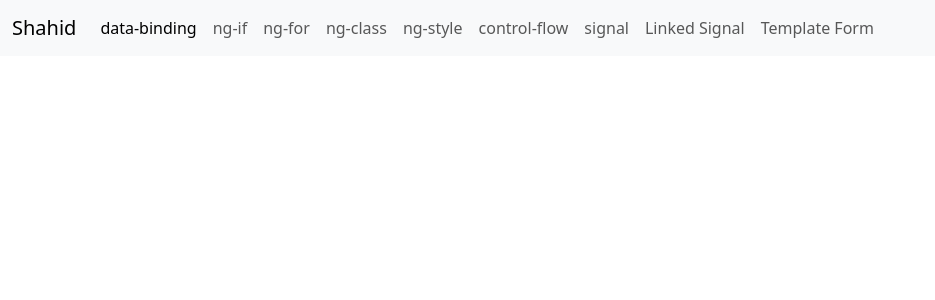
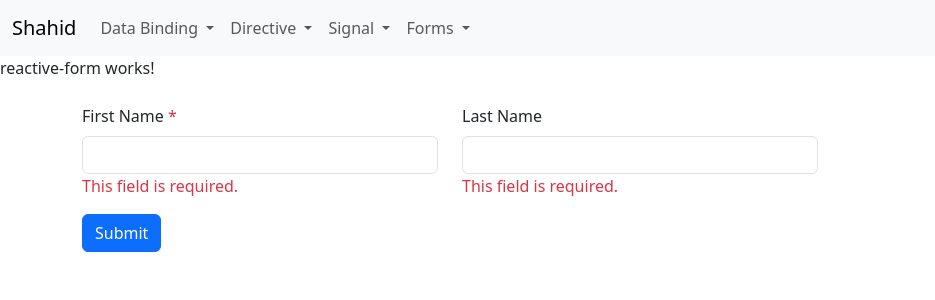
Before and after one commit to msaShahid/Angular19_App, an Angular app: page /reactive-form in a window 1280 px wide. Before the commit this address led to /. Shown: the top 300 px of the page, without its empty margins (0-935 px from the left). Built offline with nearby package versions, Linux system fonts and the light colour scheme.

Commit message:
`Added Bootstrap and reorganized navigation menu with dropdowns`

```diff
--- a/angular.json
+++ b/angular.json
@@ -31,7 +31,9 @@
               "src/styles.css"
 
             ],
-            "scripts": []
+            "scripts": [
+              "./node_modules/bootstrap/dist/js/bootstrap.bundle.js"
+            ]
           },
           "configurations": {
             "production": {
--- a/src/app/app.component.html
+++ b/src/app/app.component.html
@@ -6,32 +6,43 @@
       </button>
       <div class="collapse navbar-collapse" id="navbarNav">
         <ul class="navbar-nav">
-          <li class="nav-item">
-            <a class="nav-link active" aria-current="page" [routerLink]="'data-binding'">data-binding</a>
+          <li class="nav-item dropdown">
+            <a class="nav-link dropdown-toggle" href="#" role="button" data-bs-toggle="dropdown" aria-expanded="false">
+              Data Binding
+            </a>
+            <ul class="dropdown-menu">
+              <li><a class="dropdown-item" [routerLink]="'data-binding'">data binding</a></li>
+            </ul>
           </li>
-          <li class="nav-item">
-            <a class="nav-link" [routerLink]="'ng-if'">ng-if</a>
+          <li class="nav-item dropdown">
+            <a class="nav-link dropdown-toggle" href="#" role="button" data-bs-toggle="dropdown" aria-expanded="false">
+              Directive
+            </a>
+            <ul class="dropdown-menu">
+              <li><a class="dropdown-item" [routerLink]="'ng-if'">ng if</a></li>
+              <li><a class="dropdown-item" [routerLink]="'ng-for'">ng for</a></li>
+              <li><a class="dropdown-item" [routerLink]="'ng-class'">ng class</a></li>
+              <li><a class="dropdown-item" [routerLink]="'ng-style'">ng style</a></li>
+              <li><a class="dropdown-item" [routerLink]="'control-flow'">control flow</a></li>
+            </ul>
           </li>
-          <li class="nav-item">
-            <a class="nav-link" [routerLink]="'ng-for'">ng-for</a>
+          <li class="nav-item dropdown">
+            <a class="nav-link dropdown-toggle" href="#" role="button" data-bs-toggle="dropdown" aria-expanded="false">
+              Signal
+            </a>
+            <ul class="dropdown-menu">
+              <li><a class="dropdown-item" [routerLink]="'signal'">Signal</a></li>
+              <li><a class="dropdown-item" [routerLink]="'linked-signal'">Linked signal</a></li>
+            </ul>
           </li>
-          <li class="nav-item">
-            <a class="nav-link" [routerLink]="'ng-class'">ng-class</a>
-          </li>
-          <li class="nav-item">
-            <a class="nav-link" [routerLink]="'ng-style'">ng-style</a>
-          </li>
-          <li class="nav-item">
-            <a class="nav-link" [routerLink]="'control-flow'">control-flow</a>
-          </li>
-          <li class="nav-item">
-            <a class="nav-link" [routerLink]="'signal'">signal</a>
-          </li>
-          <li class="nav-item">
-            <a class="nav-link" [routerLink]="'linked-signal'">Linked Signal</a>
-          </li>
-          <li class="nav-item">
-            <a class="nav-link" [routerLink]="'template-form'">Template Form</a>
+          <li class="nav-item dropdown">
+            <a class="nav-link dropdown-toggle" href="#" role="button" data-bs-toggle="dropdown" aria-expanded="false">
+              Forms
+            </a>
+            <ul class="dropdown-menu">
+              <li><a class="dropdown-item" [routerLink]="'template-form'">Template Form</a></li>
+              <li><a class="dropdown-item" [routerLink]="'reactive-form'">Reactive Form</a></li>
+            </ul>
           </li>
         </ul>
       </div>
--- a/src/app/app.routes.ts
+++ b/src/app/app.routes.ts
@@ -9,6 +9,7 @@ import { ControlStetmentComponent } from './components/control-stetment/control-
 import { SignalComponent } from './components/signal/signal.component';
 import { LinkedSignalComponent } from './components/linked-signal/linked-signal.component';
 import { TemplateFormComponent } from './components/template-form/template-form.component';
+import { ReactiveFormComponent } from './components/reactive-form/reactive-form.component';
 
 export const routes: Routes = [
     {path:'', redirectTo:'data-binding', pathMatch: 'full'},
@@ -21,5 +22,6 @@ export const routes: Routes = [
     {path:'control-flow', component: ControlStetmentComponent},
     {path: 'signal', component: SignalComponent},
     {path: 'linked-signal', component: LinkedSignalComponent},
-    {path: 'template-form', component: TemplateFormComponent}
+    {path: 'template-form', component: TemplateFormComponent},
+    {path: 'reactive-form', component: ReactiveFormComponent}
 ];
--- /dev/null
+++ b/src/app/components/reactive-form/reactive-form.component.html
@@ -0,0 +1,43 @@
+<p>reactive-form works!</p>
+
+<div class="container mt-4">
+
+    <form class="form">
+        <div class="row">
+            <div class="mb-3 col-sm-4">
+                <label class="form-label">First Name <span class="text-danger">*</span></label>
+                <input
+                    type="text"
+                    class="form-control"
+                    name="firstName"
+                    required
+                />
+                <div class="text-danger">
+                    <span>This field is required.</span>
+                </div>
+            </div>
+
+            <div class="mb-3 col-sm-4">
+                <label class="form-label">Last Name</label>
+                <input
+                    type="text"
+                    class="form-control"
+                    minlength="4"
+                    name="lastName"
+                    required
+                />
+                <div  class="text-danger">
+                    <span>This field is required.</span>
+                </div>
+            </div>
+        </div>
+
+
+        <button
+            type="button"
+            class="btn btn-primary"
+        >
+            Submit
+        </button>
+    </form>
+</div>
```
Also changed, not shown: src/app/components/reactive-form/reactive-form.component.ts (added, +11 -0 lines), src/app/components/reactive-form/reactive-form.component.css (added), 1 other file (tests, documents, lock files or other folders).
